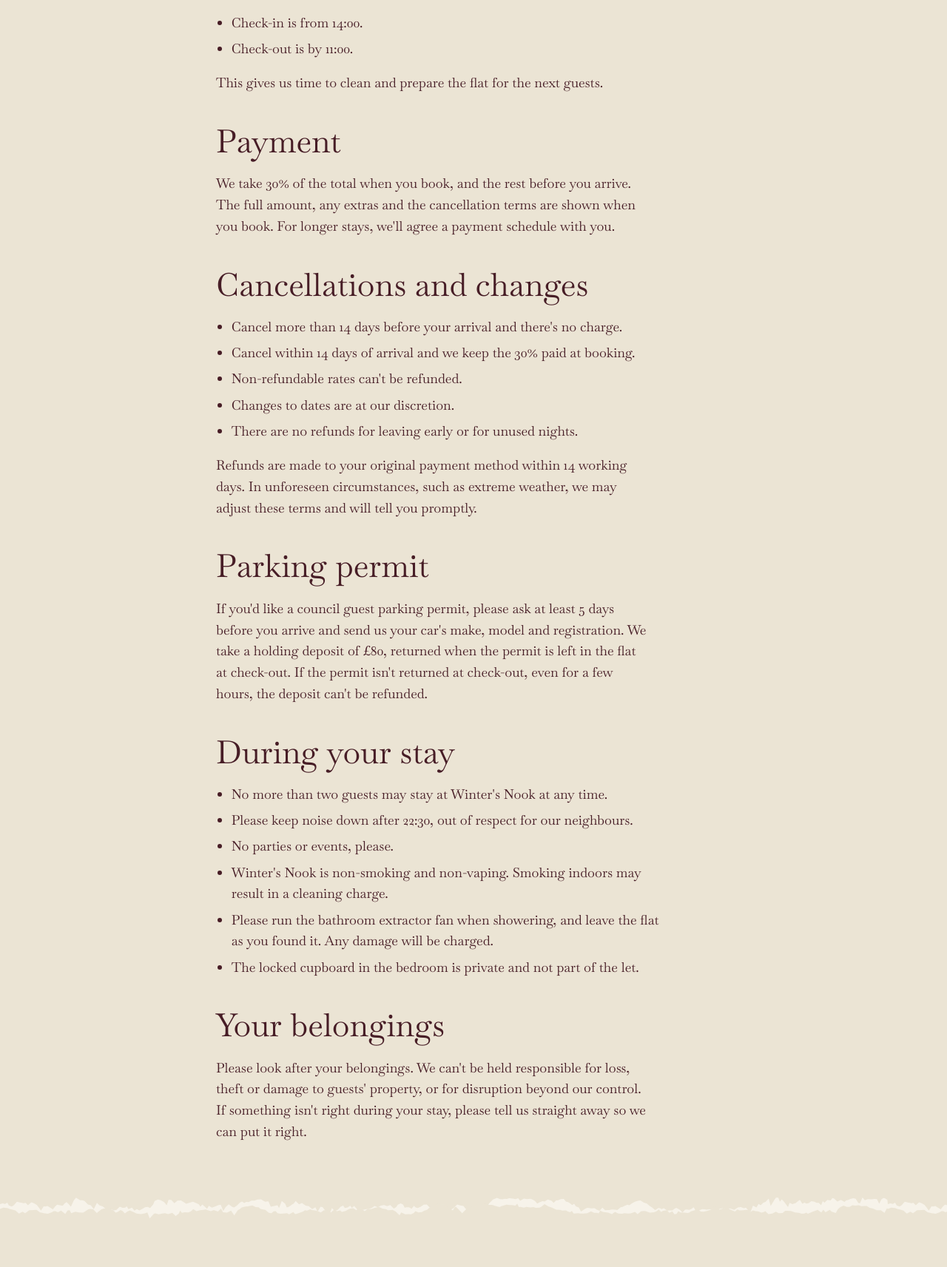
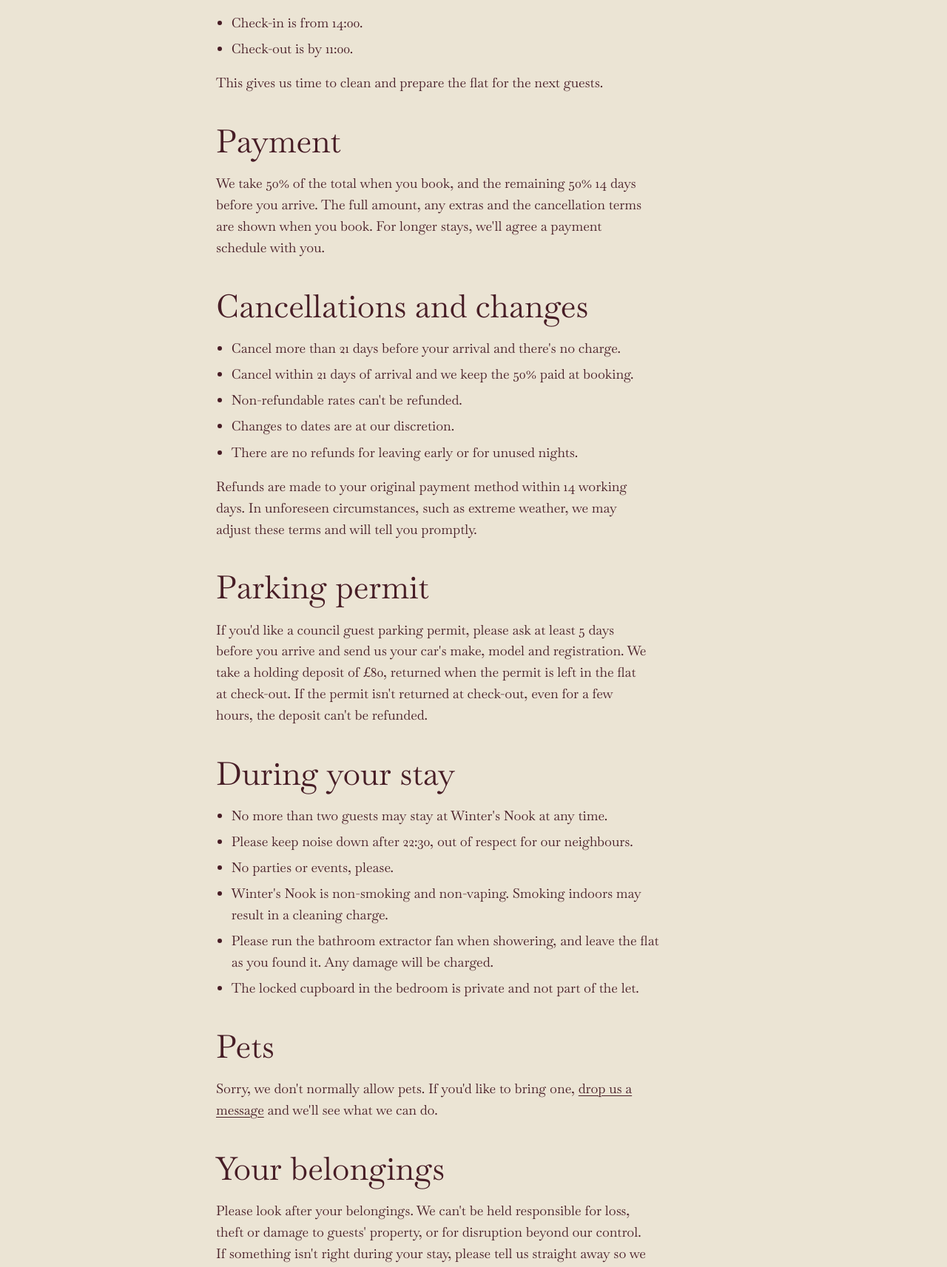
Before and after one commit to days4dreams/winter, a PHP site: page /terms in a window 1280 px wide. Shown: the part 696-2409 px from the top of the page at 74% size. Run offline with PHP 8.4, Linux system fonts and the light colour scheme.

Commit message:
Payment 50/50 and free cancellation 21 days before (as Autumn House); pets FAQ
Co-Authored-By: Claude Opus 5.5 <noreply@anthropic.com>
Claude-Session: https://claude.ai/code/session_01AqWLvQGitSTwziCXjTzp1u

```diff
--- a/terms.php
+++ b/terms.php
@@ -30,12 +30,12 @@ require __DIR__ . '/includes/head.php';
     <p>This gives us time to clean and prepare the flat for the next guests.</p>
 
     <h2>Payment</h2>
-    <p>We take 30% of the total when you book, and the rest before you arrive. The full amount, any extras and the cancellation terms are shown when you book. For longer stays, we'll agree a payment schedule with you.</p>
+    <p>We take 50% of the total when you book, and the remaining 50% 14 days before you arrive. The full amount, any extras and the cancellation terms are shown when you book. For longer stays, we'll agree a payment schedule with you.</p>
 
     <h2>Cancellations and changes</h2>
     <ul>
-      <li>Cancel more than 14 days before your arrival and there's no charge.</li>
-      <li>Cancel within 14 days of arrival and we keep the 30% paid at booking.</li>
+      <li>Cancel more than 21 days before your arrival and there's no charge.</li>
+      <li>Cancel within 21 days of arrival and we keep the 50% paid at booking.</li>
       <li>Non-refundable rates can't be refunded.</li>
       <li>Changes to dates are at our discretion.</li>
       <li>There are no refunds for leaving early or for unused nights.</li>
@@ -55,6 +55,9 @@ require __DIR__ . '/includes/head.php';
       <li>The locked cupboard in the bedroom is private and not part of the let.</li>
     </ul>
 
+    <h2>Pets</h2>
+    <p>Sorry, we don't normally allow pets. If you'd like to bring one, <a href="/enquire">drop us a message</a> and we'll see what we can do.</p>
+
     <h2>Your belongings</h2>
     <p>Please look after your belongings. We can't be held responsible for loss, theft or damage to guests' property, or for disruption beyond our control. If something isn't right during your stay, please tell us straight away so we can put it right.</p>
   </div>
```
Also changed, not shown: content/faqs.md (+5 -1 lines).
